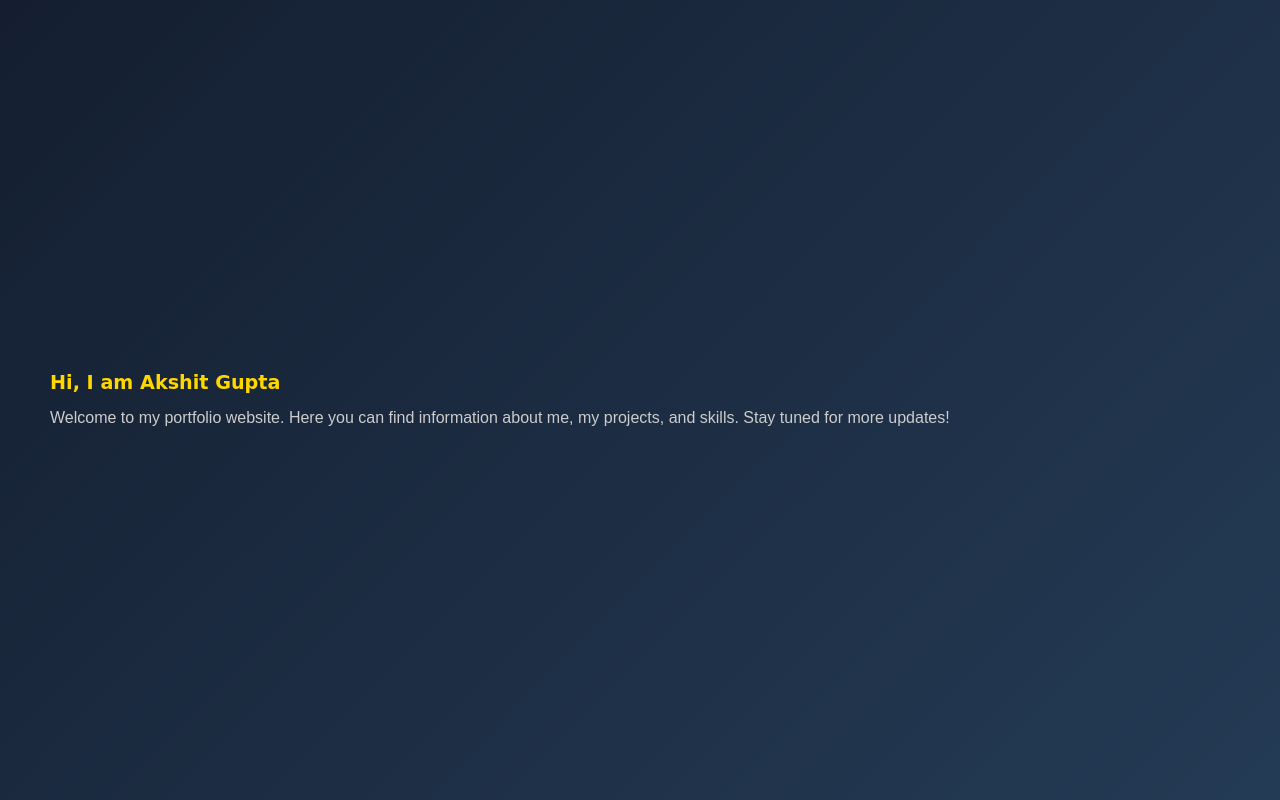
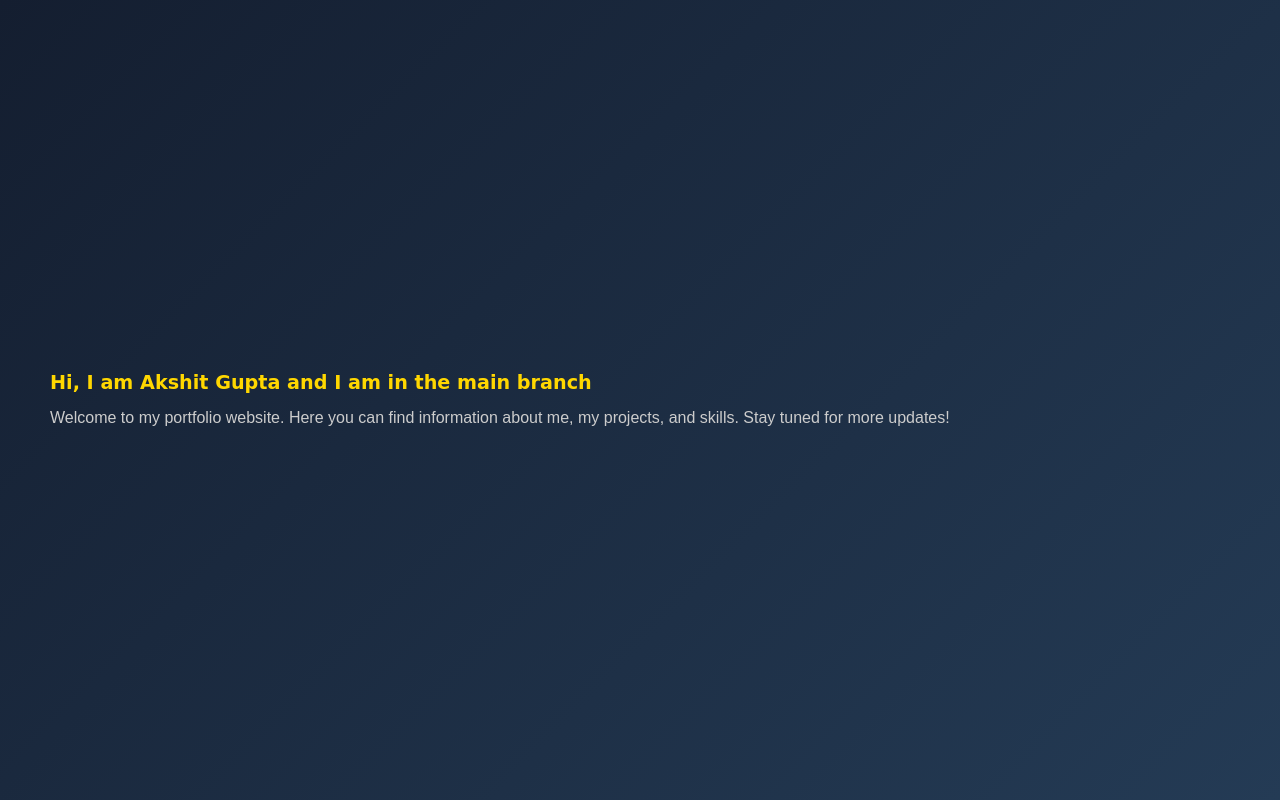
Before and after one commit to AkshitGupta2002/test_files, a plain HTML site: page index.html in a window 1280 px wide. Drawn offline with Linux system fonts and the light colour scheme.

Commit message:
Changes made by the main branch

```diff
--- a/index.html
+++ b/index.html
@@ -38,7 +38,7 @@
 </head>
 <body>
     <div class="container">
-        <h1>Hi, I am Akshit Gupta</h1>
+        <h1>Hi, I am Akshit Gupta and I am in the main branch</h1>
         <p>Welcome to my portfolio website. Here you can find information about me, my projects, and skills. Stay tuned for more updates!</p>
     </div>
 </body>
```
